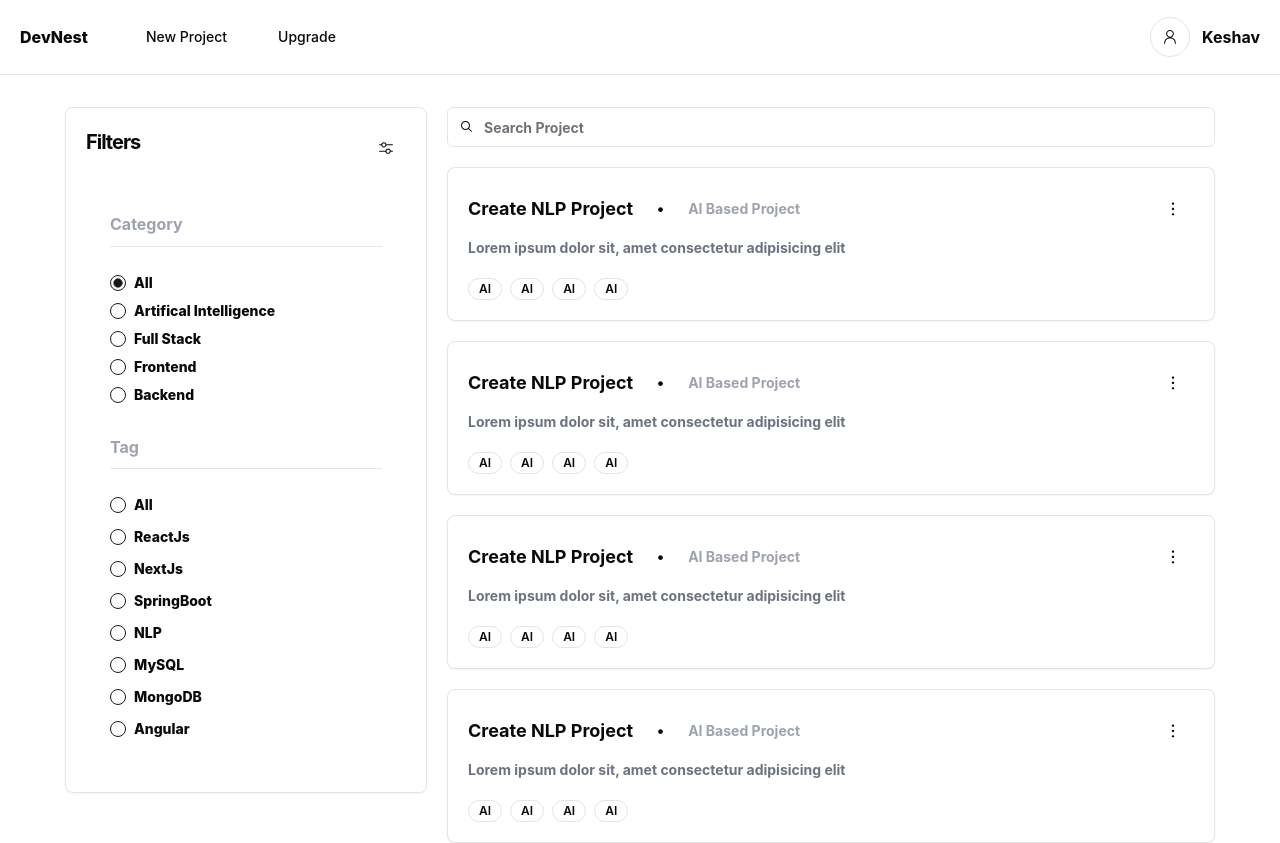
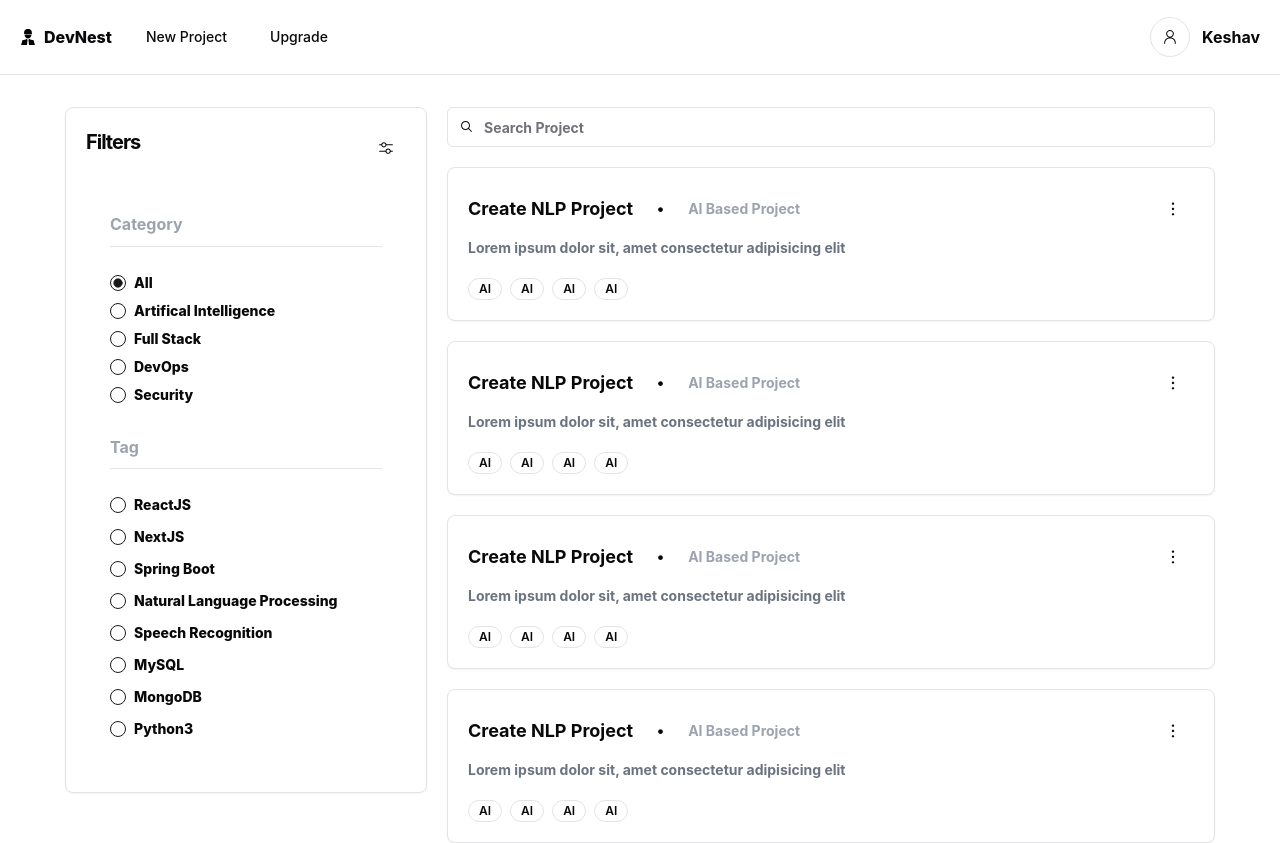
Before and after one commit to keshav0100/DevNest_Frontend, a React (Vite) app: page / in a window 1280 px wide. Shown: the top 843 px of the page. Built offline with nearby package versions, Linux system fonts and the light colour scheme.

Commit message:
Update index.html to use DOCTYPE declaration; enhance Navbar with logo image and adjust layout; refine ProjectList tags for consistency and update label names for clarity.

```diff
--- a/index.html
+++ b/index.html
@@ -1,9 +1,15 @@
-<!doctype html>
+<!DOCTYPE html>
 <html lang="en">
   <head>
     <meta charset="UTF-8" />
     <link rel="icon" type="image/svg+xml" href="/vite.svg" />
+    <link
+      rel="icon"
+      type="image/svg+xml"
+      href="./project-manager-svgrepo-com.svg"
+    />
     <meta name="viewport" content="width=device-width, initial-scale=1.0" />
+
     <title>DevNest</title>
   </head>
   <body>
--- a/src/pages/Navbar/Navbar.jsx
+++ b/src/pages/Navbar/Navbar.jsx
@@ -20,8 +20,13 @@ import { PersonIcon } from "@radix-ui/react-icons";
 const Navbar = () => {
   return (
     <div className="border-b py-4 px-5 flex items-center justify-between">
-      <div className="flex items-center gap-4">
-        <p className="cursor-pointer mr-6 font-extrabold">DevNest</p>
+      <div className="flex items-center gap-2">
+        <img
+          src="./project-manager-svgrepo-com.svg"
+          alt="DevNest Logo"
+          className="cursor-pointer  h-4 w-auto"
+        />
+        <p className="cursor-pointer mr-2 font-extrabold">DevNest</p>
         <Dialog>
           <DialogTrigger>
             <Button
--- a/src/pages/ProjectList/ProjectList.jsx
+++ b/src/pages/ProjectList/ProjectList.jsx
@@ -12,14 +12,13 @@ import { RadioGroup, RadioGroupItem } from "@/components/ui/radio-group";
 import ProjectCard from "../Project/ProjectCard";
 
 export const tags = [
-  "All",
-  "ReactJs",
-  "NextJs",
-  "SpringBoot",
-  "NLP",
+  "ReactJS",
+  "NextJS",
+  "Spring Boot",
+  "Natural Language Processing",
+  "Speech Recognition",
   "MySQL",
   "MongoDB",
-  "Angular",
   "Python3",
   "Flask",
   "Django",
@@ -80,14 +79,14 @@ const ProjectList = () => {
                         <RadioGroupItem value="frontend" id="r4" />
                         <Label htmlFor="r4" className="font-extrabold">
                           {" "}
-                          Frontend
+                          DevOps
                         </Label>
                       </div>
                       <div className="flex items-center gap-2">
                         <RadioGroupItem value="backend" id="r5" />
                         <Label htmlFor="r5" className="font-extrabold">
                           {" "}
-                          Backend
+                          Security
                         </Label>
                       </div>
                     </RadioGroup>
```
Also changed, not shown: project-manager-svgrepo-com.svg (added).
